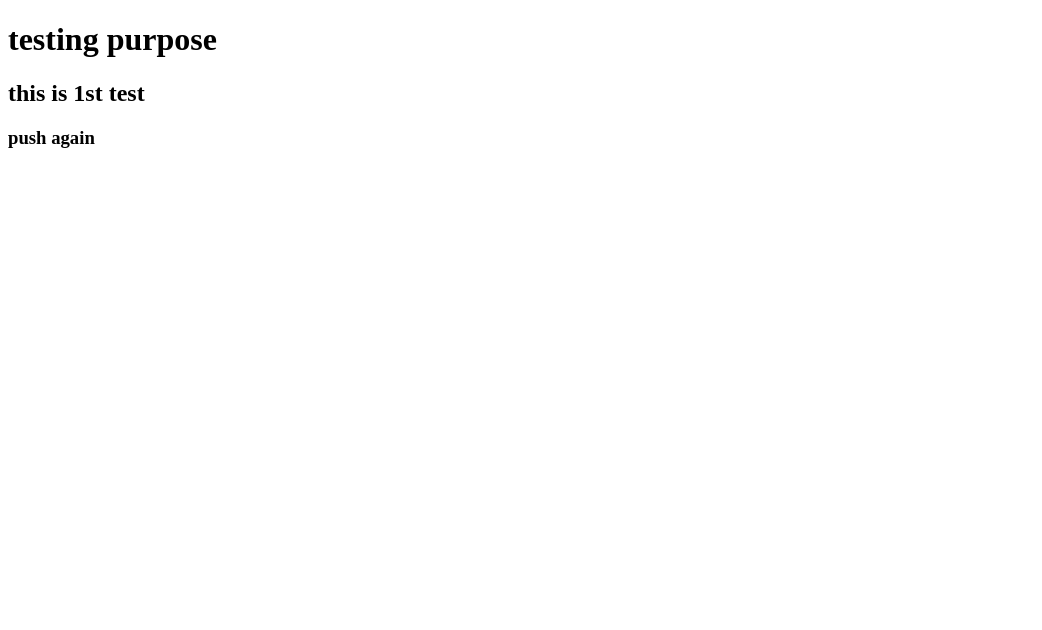
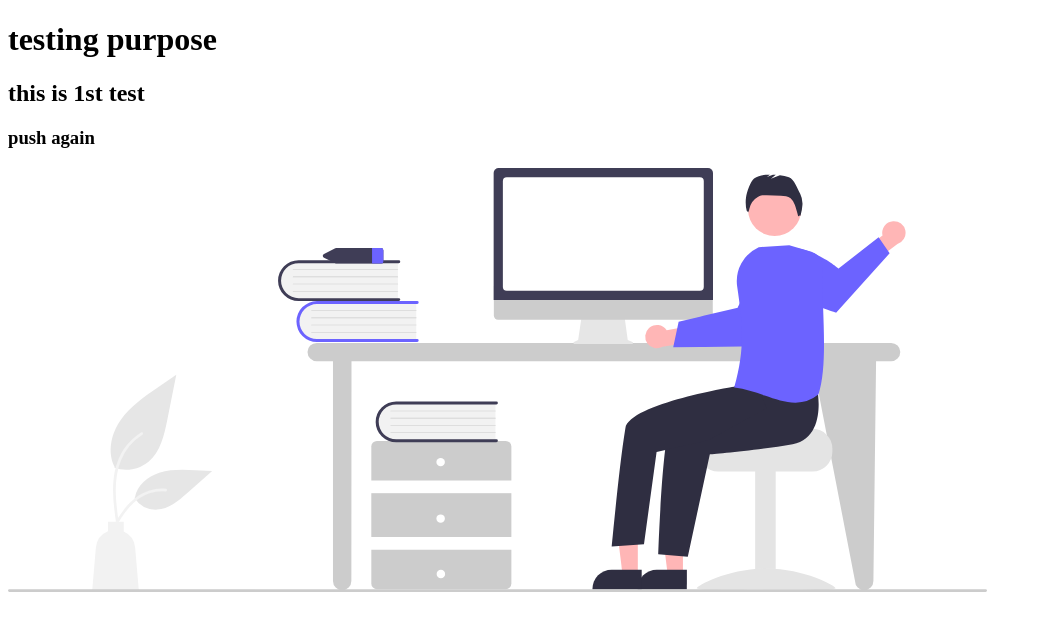
Before and after one commit to Rafi5734/Apple_website_repo, a plain HTML site: page index.html in a window 1280 px wide. Shown: the whole page, without its empty margins (0-1042 px from the left). Drawn offline with Linux system fonts and the light colour scheme.

Commit message:
image added

```diff
--- a/index.html
+++ b/index.html
@@ -10,5 +10,6 @@
         <h1>testing purpose</h1>
         <h2>this is 1st test</h2>
         <h3>push again</h3>
+        <img src="undraw_Hello_re_3evm.svg" />
     </body>
 </html>
```
Also changed, not shown: undraw_Hello_re_3evm.svg (added).
